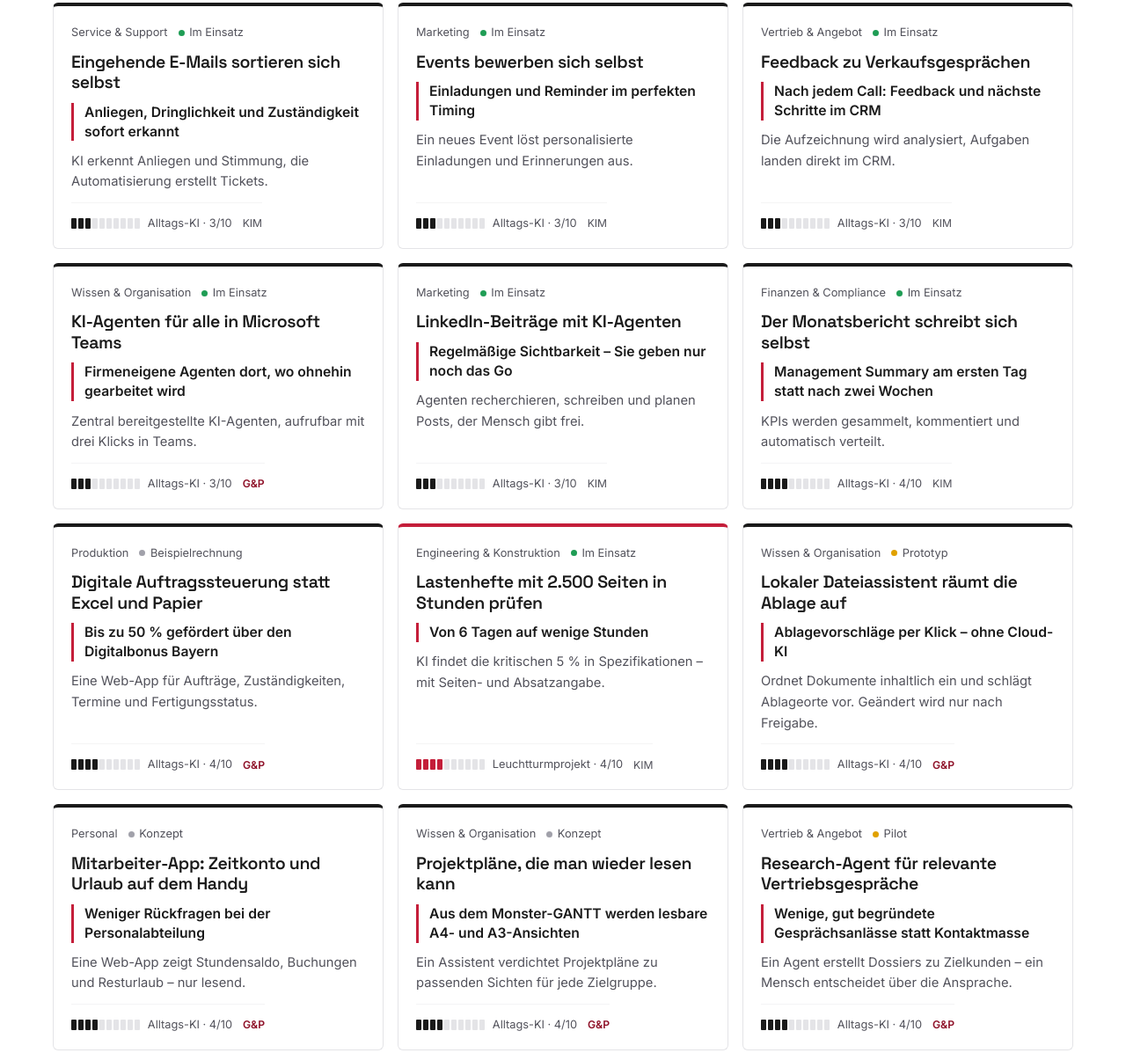
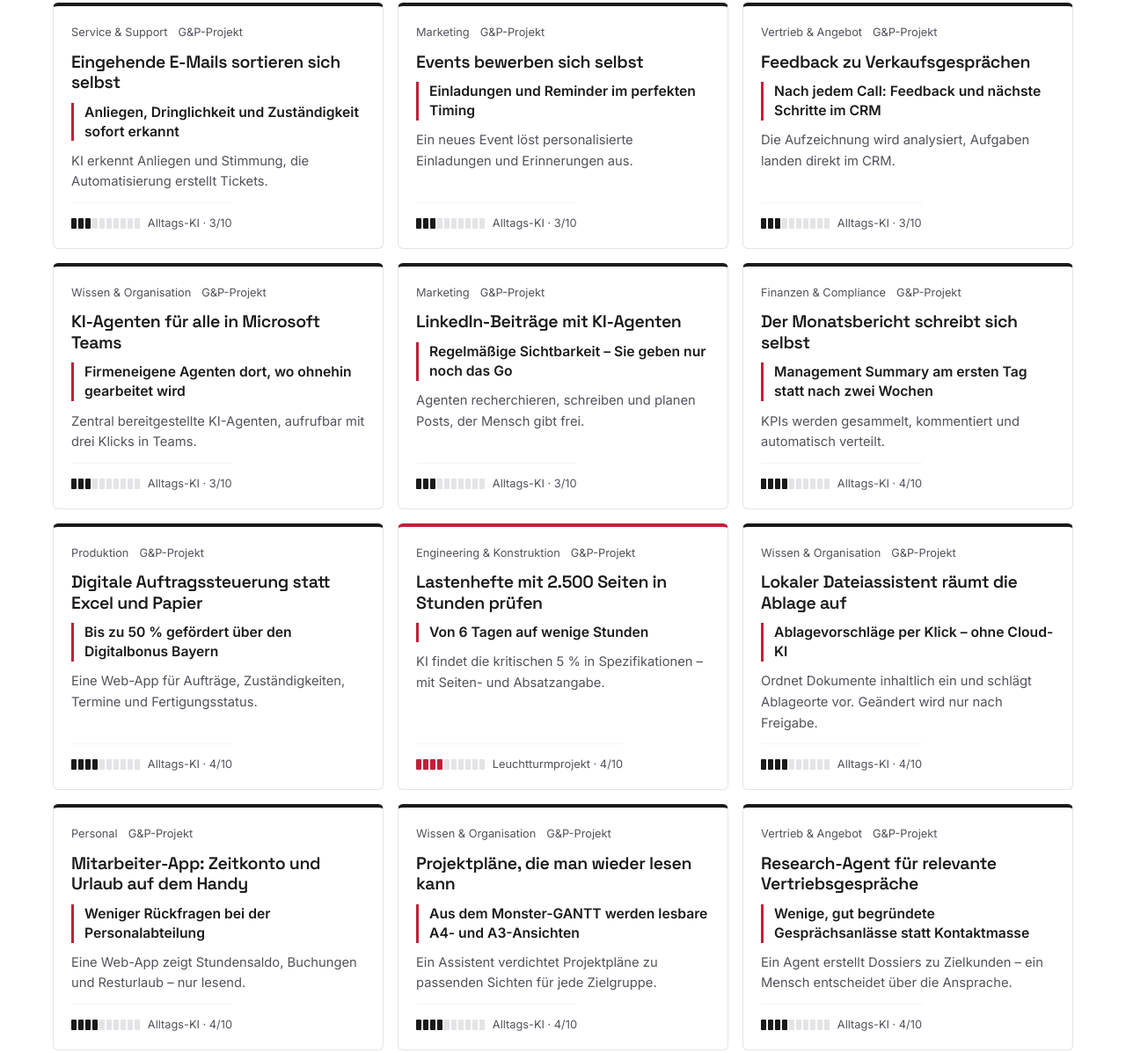
Before and after one commit to FlorianGloebl/usecases-gallery, a plain HTML site: page index.html in a window 1280 px wide. Shown: the part 1629-2826 px from the top of the page at 88% size. Drawn offline with Linux system fonts and the light colour scheme.

Commit message:
Alle Use Cases als G&P-Projekte darstellen, Status- und Quellenangaben entfernt
Co-Authored-By: Claude Opus 5.5 <noreply@anthropic.com>

```diff
--- a/assets/app.js
+++ b/assets/app.js
@@ -5,7 +5,6 @@
   var DATA = window.USECASES || [];
   var AREAS = window.AREAS || {};
   var TYPE_LABEL = { alltag: "Alltags-KI", leuchtturm: "Leuchtturmprojekt" };
-  var SOURCE_LABEL = { gup: "G&P-Projekt", kim: "KIM-Netzwerk (V&S)" };
 
   var state = { q: "", type: "all", area: "all", sort: "complexity-asc" };
   var visible = [];      // aktuell gefilterte & sortierte Liste
@@ -24,7 +23,7 @@
   }
   function haystack(u) {
     return norm([u.title, u.teaser, u.impact, u.problem, u.solution, u.setup, u.industry,
-      (AREAS[u.area] || {}).label, TYPE_LABEL[u.type], u.status, (u.tools || []).join(" ")].join(" "));
+      (AREAS[u.area] || {}).label, TYPE_LABEL[u.type], (u.tools || []).join(" ")].join(" "));
   }
   DATA.forEach(function (u) { u._hay = haystack(u); });
 
@@ -61,7 +60,6 @@
     switch (state.sort) {
       case "complexity-desc": return b.complexity - a.complexity || a.title.localeCompare(b.title, "de");
       case "area": return areaOrder.indexOf(a.area) - areaOrder.indexOf(b.area) || a.complexity - b.complexity;
-      case "gup": return (a.source === "gup" ? 0 : 1) - (b.source === "gup" ? 0 : 1) || a.complexity - b.complexity;
       default: return a.complexity - b.complexity || a.title.localeCompare(b.title, "de");
     }
   }
@@ -89,12 +87,12 @@
   }
   function card(u) {
     return '<button type="button" class="card is-' + u.type + '" data-id="' + u.id + '" aria-haspopup="dialog">' +
-      '<span class="card-meta"><span>' + esc((AREAS[u.area] || {}).label) + '</span><span class="status" data-s="' + esc(u.status) + '">' + esc(u.status) + "</span></span>" +
+      '<span class="card-meta"><span>' + esc((AREAS[u.area] || {}).label) + '</span><span>G&amp;P-Projekt</span></span>' +
       "<h3>" + esc(u.title) + "</h3>" +
       '<span class="card-impact">' + esc(u.impact) + "</span>" +
       '<span class="card-teaser">' + esc(u.teaser) + "</span>" +
       '<span class="card-foot"><span class="meter">' + meter(u.complexity) + "<span>" + TYPE_LABEL[u.type] + " · " + u.complexity + "/10</span></span>" +
-      '<span class="source-tag ' + u.source + '">' + (u.source === "gup" ? "G&amp;P" : "KIM") + "</span></span>" +
+      "</span>" +
       "</button>";
   }
   function renderGrid() {
@@ -169,7 +167,7 @@
         "<div><dt>Bereich</dt><dd>" + esc(area) + "</dd></div>" +
         "<div><dt>Branche</dt><dd>" + esc(u.industry) + "</dd></div>" +
         "<div><dt>Komplexität</dt><dd>" + u.complexity + " von 10</dd></div>" +
-        '<div><dt>Status</dt><dd><span class="status" data-s="' + esc(u.status) + '">' + esc(u.status) + "</span></dd></div>" +
+        "<div><dt>Projekttyp</dt><dd>" + TYPE_LABEL[u.type] + "</dd></div>" +
       "</dl>" +
       "<h3>Ausgangslage</h3><p>" + esc(u.problem) + "</p>" +
       "<h3>Lösung</h3><p>" + esc(u.solution) + "</p>" +
@@ -180,9 +178,7 @@
       '<div class="tools">' + (u.tools || []).map(function (t) { return "<span>" + esc(t) + "</span>"; }).join("") + "</div>" +
       '<div class="detail-cta"><p>So etwas auch für Ihr Unternehmen?</p>' +
         '<a class="btn btn-light" href="mailto:info@g-u-p.de?subject=' + mailSubject + "&body=" + mailBody + '">Use Case besprechen</a></div>' +
-      '<p class="detail-source">Quelle: ' + esc(SOURCE_LABEL[u.source]) +
-        (u.status === "Beispielrechnung" ? " · Hypothetisches Rechenbeispiel" : "") +
-        ' · <button type="button" class="linklike" id="copy-link" style="background:none;border:0;padding:0;color:inherit;text-decoration:underline;cursor:pointer;font-size:inherit">Link zu diesem Use Case kopieren</button> <span class="copy-ok" id="copy-ok" aria-live="polite"></span></p>';
+      '<p class="detail-source">G&amp;P-Projekt · <button type="button" class="linklike" id="copy-link" style="background:none;border:0;padding:0;color:inherit;text-decoration:underline;cursor:pointer;font-size:inherit">Link zu diesem Use Case kopieren</button> <span class="copy-ok" id="copy-ok" aria-live="polite"></span></p>';
     $("#detail-body").scrollTop = 0;
     var idx = visible.indexOf(u);
     $("#detail-prev").disabled = idx <= 0;
--- a/assets/usecases.js
+++ b/assets/usecases.js
@@ -9,8 +9,6 @@
  *   area        Bereich – muss einem Schlüssel aus AREAS entsprechen
  *   type        "alltag" (Alltags-KI / Low Hanging Fruit) oder "leuchtturm" (Leuchtturmprojekt)
  *   complexity  Komplexitätsgrad 1–10
- *   status      "Im Einsatz" | "Pilot" | "Prototyp" | "Konzept" | "Beispielrechnung"
- *   source      "gup" (Projekt/Konzept von G&P) oder "kim" (aus dem KIM-Netzwerk von V&S)
  *   industry    Branche bzw. Kontext (anonymisiert)
  *   impact      die eine Kernaussage zur Wirkung (kurz!)
  *   teaser      ein Satz für die Karte
@@ -43,8 +41,6 @@ window.USECASES = [
     area: "vertrieb",
     type: "alltag",
     complexity: 1,
-    status: "Im Einsatz",
-    source: "kim",
     industry: "Mittelstand, Vertriebsinnendienst",
     impact: "Keine Angebots-PDF geht mehr verloren",
     teaser: "Jedes verschickte Angebot landet automatisch im richtigen Teams-Ordner.",
@@ -64,8 +60,6 @@ window.USECASES = [
     area: "vertrieb",
     type: "alltag",
     complexity: 2,
-    status: "Im Einsatz",
-    source: "kim",
     industry: "Mittelstand, Vertrieb",
     impact: "Immer aktuelle Kontakte ohne einen Handgriff",
     teaser: "KI liest Signaturen und Visitenkarten und pflegt Outlook bzw. CRM.",
@@ -85,8 +79,6 @@ window.USECASES = [
     area: "marketing",
     type: "alltag",
     complexity: 2,
-    status: "Im Einsatz",
-    source: "kim",
     industry: "Mittelstand, Vertrieb & Marketing",
     impact: "CI-konforme Präsentation in Sekunden",
     teaser: "Aus einem Formular wird eine fertige, gestaltete Präsentation.",
@@ -106,8 +98,6 @@ window.USECASES = [
     area: "marketing",
     type: "alltag",
     complexity: 3,
-    status: "Im Einsatz",
-    source: "kim",
     industry: "Beratung & Mittelstand",
     impact: "Regelmäßige Sichtbarkeit – Sie geben nur noch das Go",
     teaser: "Agenten recherchieren, schreiben und planen Posts, der Mensch gibt frei.",
@@ -127,8 +117,6 @@ window.USECASES = [
     area: "marketing",
     type: "alltag",
     complexity: 3,
-    status: "Im Einsatz",
-    source: "kim",
     industry: "Veranstaltungen & Webinare",
     impact: "Einladungen und Reminder im perfekten Timing",
     teaser: "Ein neues Event löst personalisierte Einladungen und Erinnerungen aus.",
@@ -148,8 +136,6 @@ window.USECASES = [
     area: "service",
     type: "alltag",
     complexity: 3,
-    status: "Im Einsatz",
-    source: "kim",
     industry: "Kundenservice & Innendienst",
     impact: "Anliegen, Dringlichkeit und Zuständigkeit sofort erkannt",
     teaser: "KI erkennt Anliegen und Stimmung, die Automatisierung erstellt Tickets.",
@@ -169,8 +155,6 @@ window.USECASES = [
     area: "vertrieb",
     type: "alltag",
     complexity: 3,
-    status: "Im Einsatz",
-    source: "kim",
     industry: "Vertrieb",
     impact: "Nach jedem Call: Feedback und nächste Schritte im CRM",
     teaser: "Die Aufzeichnung wird analysiert, Aufgaben landen direkt im CRM.",
@@ -190,8 +174,6 @@ window.USECASES = [
     area: "finanzen",
     type: "alltag",
     complexity: 4,
-    status: "Im Einsatz",
-    source: "kim",
     industry: "Controlling",
     impact: "Management Summary am ersten Tag statt nach zwei Wochen",
     teaser: "KPIs werden gesammelt, kommentiert und automatisch verteilt.",
@@ -211,8 +193,6 @@ window.USECASES = [
     area: "organisation",
     type: "alltag",
     complexity: 3,
-    status: "Im Einsatz",
-    source: "gup",
     industry: "Automatisierungstechnik, ca. 100 Mitarbeitende",
     impact: "Firmeneigene Agenten dort, wo ohnehin gearbeitet wird",
     teaser: "Zentral bereitgestellte KI-Agenten, aufrufbar mit drei Klicks in Teams.",
@@ -228,7 +208,7 @@ window.USECASES = [
   },
 
   /* ------------------------------------------------------------------ */
-  /* G&P – Basis-Software, Apps und Assistenzsysteme                      */
+  /* Basis-Software, Apps und Assistenzsysteme                            */
   /* ------------------------------------------------------------------ */
   {
     id: "zeichnungen-schwaerzen",
@@ -236,8 +216,6 @@ window.USECASES = [
     area: "einkauf",
     type: "leuchtturm",
     complexity: 5,
-    status: "Prototyp",
-    source: "gup",
     industry: "Blechverarbeitung, Lohnfertigung",
     impact: "Zeichnungen in Stapeln anfragefertig – komplett lokal",
     teaser: "Lokale KI erkennt Endkunden, Logos und Vermerke und schwärzt sie dauerhaft.",
@@ -257,19 +235,17 @@ window.USECASES = [
     area: "vertrieb",
     type: "leuchtturm",
     complexity: 7,
-    status: "Pilot",
-    source: "gup",
     industry: "Hersteller von Kühlmöbeln, Sonderanfertigung",
-    impact: "Ziel: 20 % kürzere Angebotsdurchlaufzeit, 15 % mehr Angebote",
+    impact: "Schnellere Angebote, mehr Angebote – am Engpass gemessen",
     teaser: "Ein Assistent entlastet Kalkulation und Konstruktion im Engpass Angebotsprozess.",
     problem: "Der Engpass lag im Ablauf Anfrage – Kalkulation/Konstruktion – Angebot – Rückgabe an den Vertrieb. Zu wenige Angebote gingen raus, zu langsam – und damit blieb Umsatz liegen.",
-    solution: "Eine maßgeschneiderte Web-App für Auftragsbearbeitung und Vertrieb führt durch die Angebotskalkulation. KI füllt Angaben aus der Anfrage vor, die Fachleute prüfen und ergänzen. Das Projekt ist partnerschaftlich aufgesetzt: Prototyp in wenigen Projekttagen, dann Wirksamkeitsnachweis über drei Monate.",
+    solution: "Eine maßgeschneiderte Web-App für Auftragsbearbeitung und Vertrieb führt durch die Angebotskalkulation. KI füllt Angaben aus der Anfrage vor, die Fachleute prüfen und ergänzen. Der erste Prototyp stand nach wenigen Projekttagen; die Wirkung wird an Durchlaufzeit und Angebotsanzahl gemessen.",
     results: [
       { t: "Engpass im Fokus", d: "Die Arbeit setzt genau dort an, wo Umsatz entsteht." },
-      { t: "Messbare Ziele", d: "Durchlaufzeit −20 %, Anzahl guter Angebote +15 %." },
-      { t: "Geteiltes Risiko", d: "Vergütung überwiegend erst bei nachgewiesenem Erfolg." }
+      { t: "Messbare Wirkung", d: "Erfolg gemessen an Angebotsdurchlaufzeit und Anzahl guter Angebote." },
+      { t: "Kalkulation entlastet", d: "Routineangaben sind vorbelegt, Fachleute konzentrieren sich auf die Prüfung." }
     ],
-    setup: "Web-App (FastAPI, PostgreSQL, HTMX), KI-Vorbelegung über die Claude-API, Betrieb in der Cloud. Entwickelt gemeinsam mit Partnern aus dem V&S- und Coolab-Netzwerk.",
+    setup: "Web-App (FastAPI, PostgreSQL, HTMX), KI-Vorbelegung über die Claude-API, Betrieb in der Cloud.",
     tools: ["Claude", "FastAPI", "PostgreSQL", "HTMX"]
   },
   {
@@ -278,8 +254,6 @@ window.USECASES = [
     area: "finanzen",
     type: "leuchtturm",
     complexity: 5,
-    status: "Konzept",
-    source: "gup",
     industry: "Mittelstand mit EU-Warenverkehr",
     impact: "Monatliche Klärfallliste statt Suche in Excel",
     teaser: "Neue Artikel erkennen, Warennummern vorschlagen, Freigaben dokumentieren.",
@@ -299,8 +273,6 @@ window.USECASES = [
     area: "vertrieb",
     type: "leuchtturm",
     complexity: 6,
-    status: "Konzept",
-    source: "gup",
     industry: "Mittelstand mit Webshop oder Kundenportal",
     impact: "Bestellungen fließen ohne Abtippen ins ERP",
     teaser: "Artikel, Preise, Bestände und Aufträge synchron – KI prüft die Datenqualität.",
@@ -320,8 +292,6 @@ window.USECASES = [
     area: "organisation",
     type: "alltag",
     complexity: 4,
-    status: "Konzept",
-    source: "gup",
     industry: "Anlagen- und Sondermaschinenbau",
     impact: "Aus dem Monster-GANTT werden lesbare A4- und A3-Ansichten",
     teaser: "Ein Assistent verdichtet Projektpläne zu passenden Sichten für jede Zielgruppe.",
@@ -341,8 +311,6 @@ window.USECASES = [
     area: "personal",
     type: "alltag",
     complexity: 4,
-    status: "Konzept",
-    source: "gup",
     industry: "Produzierender Mittelstand",
     impact: "Weniger Rückfragen bei der Personalabteilung",
     teaser: "Eine Web-App zeigt Stundensaldo, Buchungen und Resturlaub – nur lesend.",
@@ -362,8 +330,6 @@ window.USECASES = [
     area: "organisation",
     type: "alltag",
     complexity: 4,
-    status: "Prototyp",
-    source: "gup",
     industry: "Beratung & Büro",
     impact: "Ablagevorschläge per Klick – ohne Cloud-KI",
     teaser: "Ordnet Dokumente inhaltlich ein und schlägt Ablageorte vor. Geändert wird nur nach Freigabe.",
@@ -383,8 +349,6 @@ window.USECASES = [
     area: "vertrieb",
     type: "alltag",
     complexity: 4,
-    status: "Pilot",
-    source: "gup",
     industry: "Beratung, B2B-Vertrieb",
     impact: "Wenige, gut begründete Gesprächsanlässe statt Kontaktmasse",
     teaser: "Ein Agent erstellt Dossiers zu Zielkunden – ein Mensch entscheidet über die Ansprache.",
@@ -404,8 +368,6 @@ window.USECASES = [
     area: "marketing",
     type: "alltag",
     complexity: 5,
-    status: "Konzept",
-    source: "gup",
     industry: "Beratung & Netzwerk",
     impact: "Relevante Messen, Vorträge und Netzwerktreffen auf einen Blick",
     teaser: "Scraper sammeln Termine, die App bewertet die Relevanz für den Vertrieb.",
@@ -425,13 +387,11 @@ window.USECASES = [
     area: "produktion",
     type: "alltag",
     complexity: 4,
-    status: "Beispielrechnung",
-    source: "gup",
     industry: "Metallbaubetrieb, 18 Mitarbeitende",
     impact: "Bis zu 50 % gefördert über den Digitalbonus Bayern",
     teaser: "Eine Web-App für Aufträge, Zuständigkeiten, Termine und Fertigungsstatus.",
     problem: "Aufträge, Termine und Fertigungsstand stecken in Excel-Listen, E-Mails und auf Papier. Wer wissen will, wo ein Auftrag steht, muss fragen gehen.",
-    solution: "Eine individuelle Webanwendung bildet Aufträge, Zuständigkeiten, Termine und Fertigungsstatus ab. Vorgehen: Prozessaufnahme, schlanke Konzeption, Entwicklung, Datenübernahme, Einweisung. Rechenbeispiel: 20.000 € Projektkosten, davon 7.500 € Zuschuss.",
+    solution: "Eine individuelle Webanwendung bildet Aufträge, Zuständigkeiten, Termine und Fertigungsstatus ab. Vorgehen: Prozessaufnahme, schlanke Konzeption, Entwicklung, Datenübernahme, Einweisung. Gefördert über den Digitalbonus Bayern.",
     results: [
       { t: "Transparenz", d: "Jeder sieht den aktuellen Auftragsstand." },
       { t: "Gefördert", d: "Digitalbonus Bayern: bis zu 50 % Zuschuss, max. 7.500 € (Standard)." },
@@ -442,7 +402,7 @@ window.USECASES = [
   },
 
   /* ------------------------------------------------------------------ */
-  /* Leuchtturmprojekte aus dem KIM-Netzwerk                              */
+  /* Weitere Leuchtturmprojekte                                           */
   /* ------------------------------------------------------------------ */
   {
     id: "innendienst-wissen",
@@ -450,8 +410,6 @@ window.USECASES = [
     area: "vertrieb",
     type: "leuchtturm",
     complexity: 4,
-    status: "Im Einsatz",
-    source: "kim",
     industry: "Industrieller Mittelstand",
     impact: "Antworten in Sekunden statt Suchen in fünf Systemen",
     teaser: "SAP-Doku, OneNote und Prozesswissen in einer datenschutzkonformen KI-Suche.",
@@ -471,8 +429,6 @@ window.USECASES = [
     area: "engineering",
     type: "leuchtturm",
     complexity: 4,
-    status: "Im Einsatz",
-    source: "kim",
     industry: "Anlagenbau",
     impact: "Von 6 Tagen auf wenige Stunden",
     teaser: "KI findet die kritischen 5 % in Spezifikationen – mit Seiten- und Absatzangabe.",
@@ -492,8 +448,6 @@ window.USECASES = [
     area: "einkauf",
     type: "leuchtturm",
     complexity: 5,
-    status: "Im Einsatz",
-    source: "kim",
     industry: "Mittelständischer Hersteller",
     impact: "95 % automatisiert: von 200 täglichen Fällen bleiben 10",
     teaser: "KI gleicht Preise, Termine und Artikelnummern gegen das ERP ab.",
@@ -513,8 +467,6 @@ window.USECASES = [
     area: "vertrieb",
     type: "leuchtturm",
     complexity: 7,
-    status: "Im Einsatz",
-    source: "kim",
     industry: "Industrieunternehmen mit hoher Variantenvielfalt",
     impact: "50–70 % der Anfrageklärung automatisiert",
     teaser: "Standard oder Sonder? KI klärt Positionen vor, bevor der Experte übernimmt.",
@@ -534,8 +486,6 @@ window.USECASES = [
     area: "engineering",
     type: "leuchtturm",
     complexity: 7,
-    status: "Im Einsatz",
-    source: "kim",
     industry: "Anlagenbau",
     impact: "Vermeidet Nachbesserungen im sechsstelligen Bereich",
     teaser: "Multidokument-Check findet teure Fehler, bevor sie gebaut werden.",
@@ -555,8 +505,6 @@ window.USECASES = [
     area: "service",
     type: "leuchtturm",
     complexity: 7,
-    status: "Im Einsatz",
-    source: "kim",
     industry: "Softwarehersteller für die Gastronomie",
     impact: "30 % der Level-1-Tickets automatisiert",
     teaser: "KI schlägt Antworten vor, Experten prüfen – und das System lernt mit.",
@@ -576,8 +524,6 @@ window.USECASES = [
     area: "vertrieb",
     type: "leuchtturm",
     complexity: 8,
-    status: "Im Einsatz",
-    source: "kim",
     industry: "Produzierendes Unternehmen",
     impact: "Weniger Fehlbestände und Überproduktion",
     teaser: "Machine Learning erkennt saisonale Muster in den Verkaufsdaten.",
@@ -597,8 +543,6 @@ window.USECASES = [
     area: "vertrieb",
     type: "leuchtturm",
     complexity: 9,
-    status: "Im Einsatz",
-    source: "kim",
     industry: "Hersteller komplexer Produkte",
     impact: "Angebote in Sekunden statt bis zu einer Woche",
     teaser: "KI versteht Ausschreibungen und erstellt rechtssichere Angebote.",
@@ -618,8 +562,6 @@ window.USECASES = [
     area: "service",
     type: "leuchtturm",
     complexity: 9,
-    status: "Im Einsatz",
-    source: "kim",
     industry: "Technischer Service",
     impact: "Gleiche Reparaturqualität – unabhängig vom Techniker",
     teaser: "Schritt-für-Schritt-Anleitungen aus echten Fällen, KV direkt aus der Diagnose.",
@@ -639,8 +581,6 @@ window.USECASES = [
     area: "produktion",
     type: "leuchtturm",
     complexity: 9,
-    status: "Im Einsatz",
-    source: "kim",
     industry: "Stärkeproduktion, Prozessindustrie",
     impact: "Weniger Ausschuss, höherer Durchsatz",
     teaser: "ML sagt die optimale Kochzeit je Charge voraus – Sicherheitspuffer schrumpfen.",
@@ -660,8 +600,6 @@ window.USECASES = [
     area: "produktion",
     type: "leuchtturm",
     complexity: 9,
-    status: "Im Einsatz",
-    source: "kim",
     industry: "Maschinenbau",
     impact: "Warnung, bevor es gefährlich wird – plus neues Geschäftsmodell",
     teaser: "Vision-KI erkennt riskante Bedienmuster in Echtzeit, auch offline.",
```
Also changed, not shown: index.html (+1 -2 lines), 1 other file.
